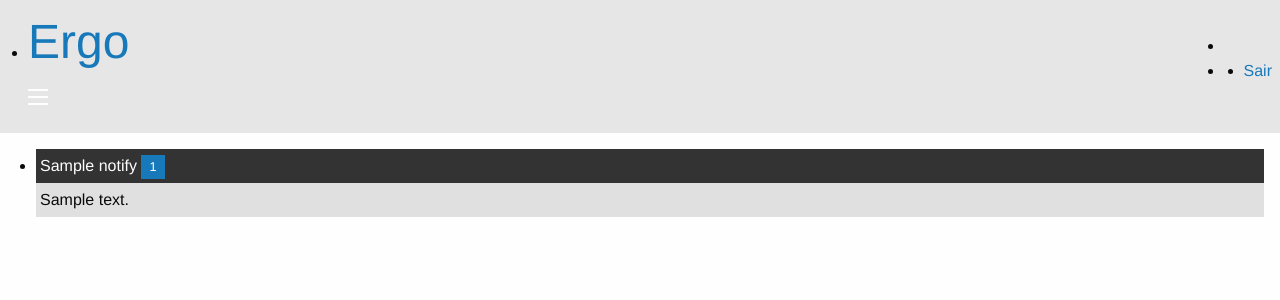
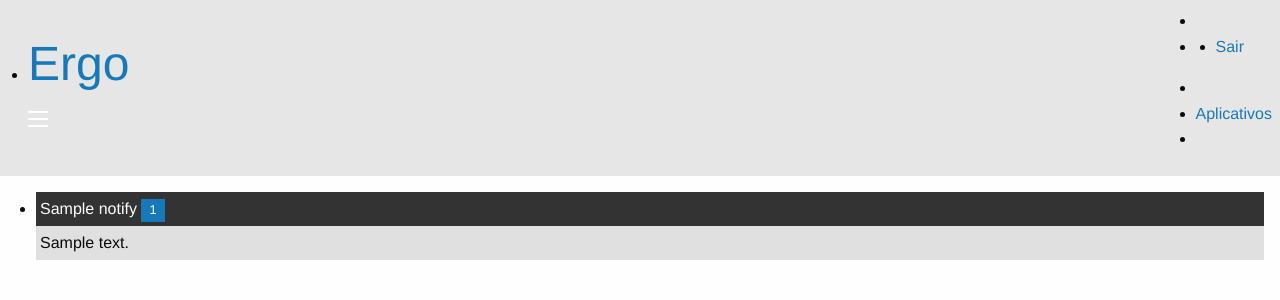
Before and after one commit to eduardoklosowski/ergo, a Django app: template ergo/home/templates/ergohome/notify_list.html in a window 1280 px wide. Shown: the top 300 px of the page. Run offline with Django 3.2, Linux system fonts and the light colour scheme; the template is opened without the code that fills it: most values are stand-ins (such as "Sample title", 1, 10 or a date in 2020); parts of the project's set-up code (start-up, migrations or seed data) failed here and were passed over; some libraries are stand-ins or nearby versions.

Commit message:
Criado templatetag "ergohome_nav_applications"

```diff
--- a/ergo/home/templates/ergohome/base.html
+++ b/ergo/home/templates/ergohome/base.html
@@ -1,5 +1,6 @@
 {% extends 'ergo/base.html' %}
 {% load compress %}
+{% load ergohome %}
 {% load staticfiles %}
 
 
@@ -11,3 +12,16 @@
     <link rel="stylesheet" href="{% static 'ergohome/ergohome.css' %}">
   {% endcompress %}
 {% endblock %}
+
+{% block top-bar-left %}
+  <ul class="left">
+    <li class="divider"></li>
+    <li class="has-dropdown">
+      <a href="#">Aplicativos</a>
+      <ul class="dropdown">
+        {% ergohome_nav_applications %}
+      </ul>
+    </li>
+    <li class="divider"></li>
+  </ul>
+{% endblock %}
--- /dev/null
+++ b/ergo/home/templatetags/ergohome.py
@@ -0,0 +1,46 @@
+# -*- coding: utf-8 -*-
+#
+# Copyright 2015 Eduardo Augusto Klosowski
+#
+# This file is part of Ergo.
+#
+# Ergo is free software: you can redistribute it and/or modify
+# it under the terms of the GNU Affero General Public License as published by
+# the Free Software Foundation, either version 3 of the License, or
+# (at your option) any later version.
+#
+# Ergo is distributed in the hope that it will be useful,
+# but WITHOUT ANY WARRANTY; without even the implied warranty of
+# MERCHANTABILITY or FITNESS FOR A PARTICULAR PURPOSE.  See the
+# GNU Affero General Public License for more details.
+#
+# You should have received a copy of the GNU Affero General Public License
+# along with Ergo.  If not, see <http://www.gnu.org/licenses/>.
+#
+
+from __future__ import unicode_literals
+
+from django import template
+from django.apps import apps
+from django.shortcuts import resolve_url
+
+
+register = template.Library()
+
+
+@register.simple_tag
+def ergohome_nav_applications():
+    applications = [(getattr(app, 'verbose_name', app.name),
+                     resolve_url(app.ergo_index),
+                     getattr(app, 'ergo_menu_links', ()))
+                    for app in apps.get_app_configs() if hasattr(app, 'ergo_index')]
+    applications.sort(key=lambda x: x[0].lower())
+    html = []
+    for app in applications:
+        if app[2]:
+            links = ('<li><a href="%s">%s</a></li>' % (link[1], link[0]) for link in app[2])
+            html.append('<li class="has-dropdown"><a href="%s">%s</a><ul class="dropdown">%s</ul></li>' %
+                        (app[1], app[0], ''.join(links)))
+        else:
+            html.append('<li><a href="%s">%s</a></li>' % (app[1], app[0]))
+    return ''.join(html)
```
Also changed, not shown: ergo/home/templatetags/__init__.py (added).
